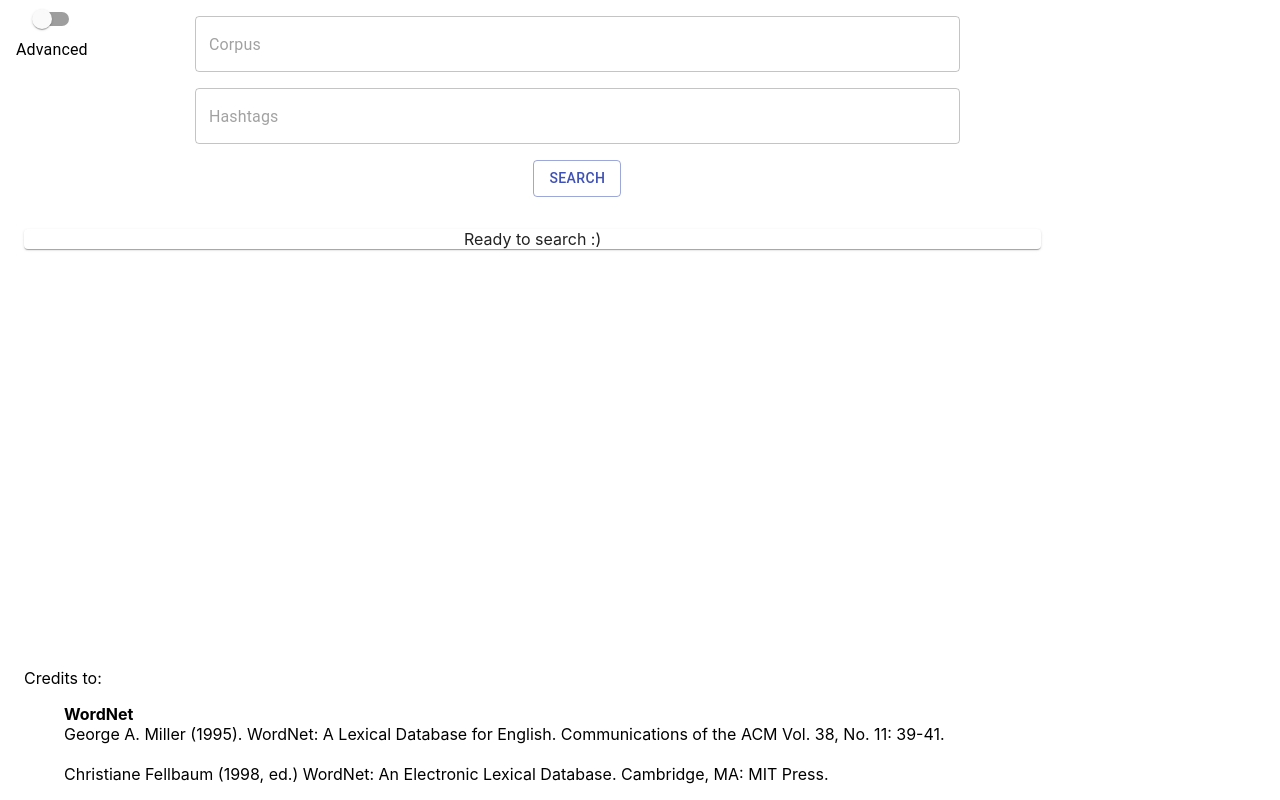
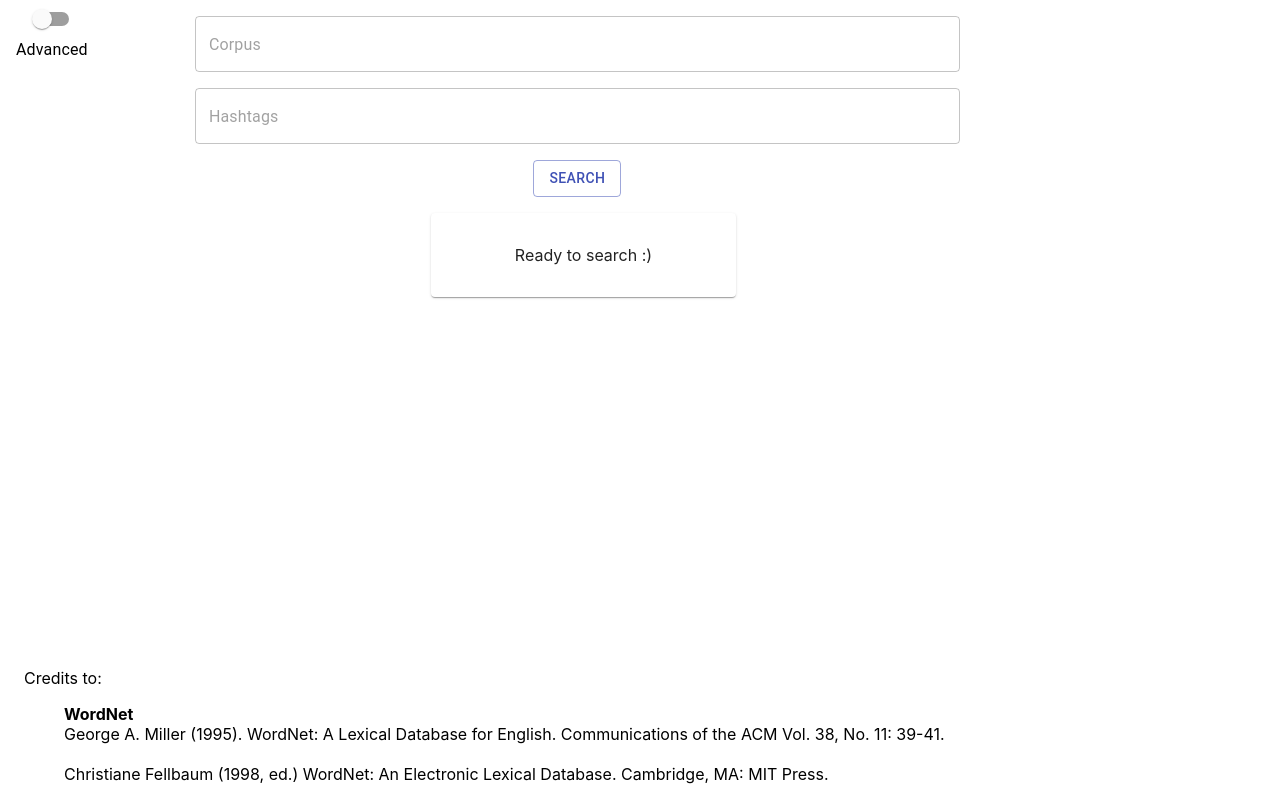
Before and after one commit to rpo19/personalized_search_engine, a React (Create React App) app in the folder irengine-gui/: page / in a window 1280 px wide. Built offline with nearby package versions, Linux system fonts and the light colour scheme.

Commit message:
basic query no fuzzy, ui improvement

```diff
--- a/irengine-gui/src/App.css
+++ b/irengine-gui/src/App.css
@@ -10,6 +10,11 @@ ul {
 
 .noresults {
     text-align: center;
+}
+
+.noresultscontainer {
+    margin-left: 40%;
+    width: 30%;
 }
 
 img.icon {
--- a/irengine-gui/src/App.js
+++ b/irengine-gui/src/App.js
@@ -84,11 +84,14 @@ class App extends Component {
 
     const results = typeof this.state.queryResults == "string" ?
       (
+
+        <Box className="noresultscontainer">
           <Paper>
-          <Box m={2} className="noresults">
+            <Box p={4} className="noresults">
               {this.state.queryResults}
             </Box>
           </Paper>
+        </Box>
       ) :
       (
         <Results value={this.state.queryResults} />
--- a/irengine-gui/src/Helper.js
+++ b/irengine-gui/src/Helper.js
@@ -119,8 +119,6 @@ class Helper {
                                 match: {
                                     full_text: {
                                         query: corpus,
-                                        prefix_length: 1,
-                                        fuzziness: "AUTO",
                                         analyzer: "english"
                                     }
                                 }
```
Lines whose indentation alone changed are shown as unchanged.
